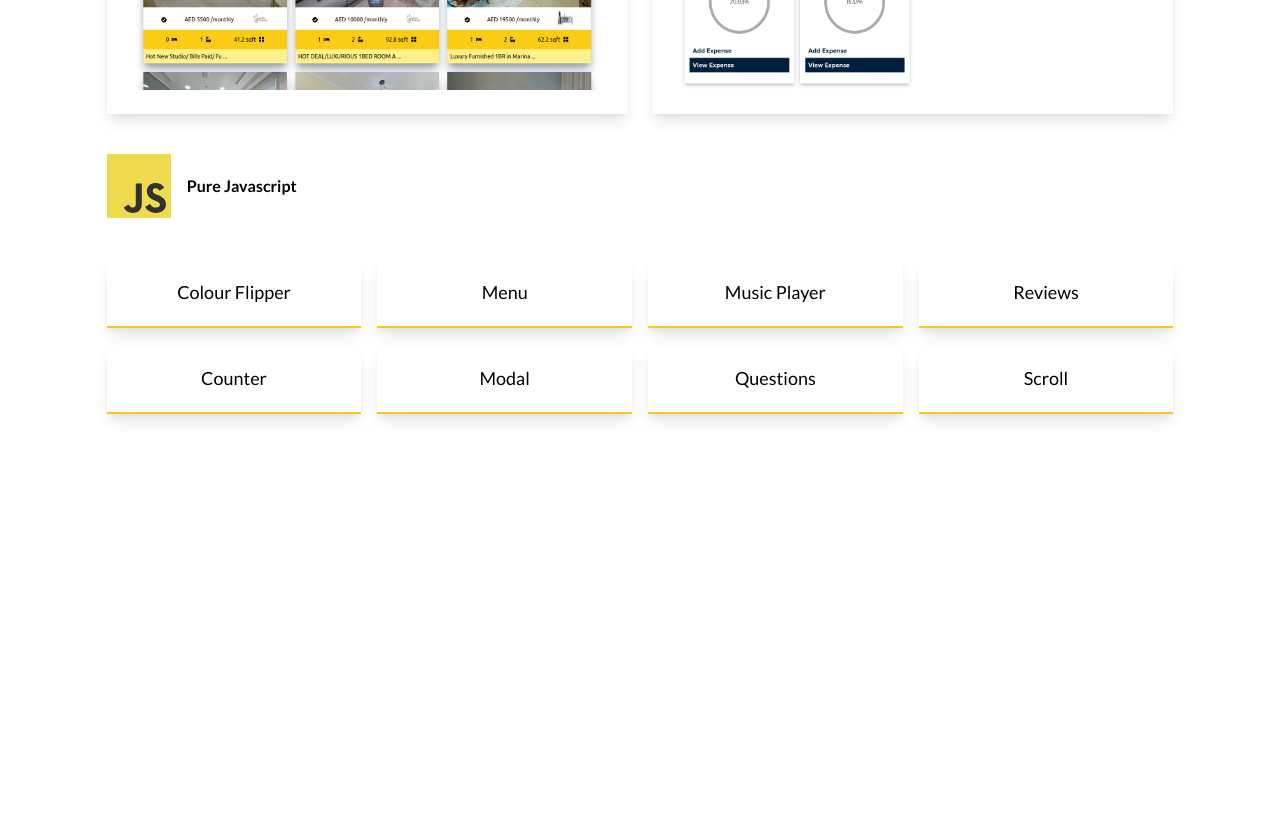
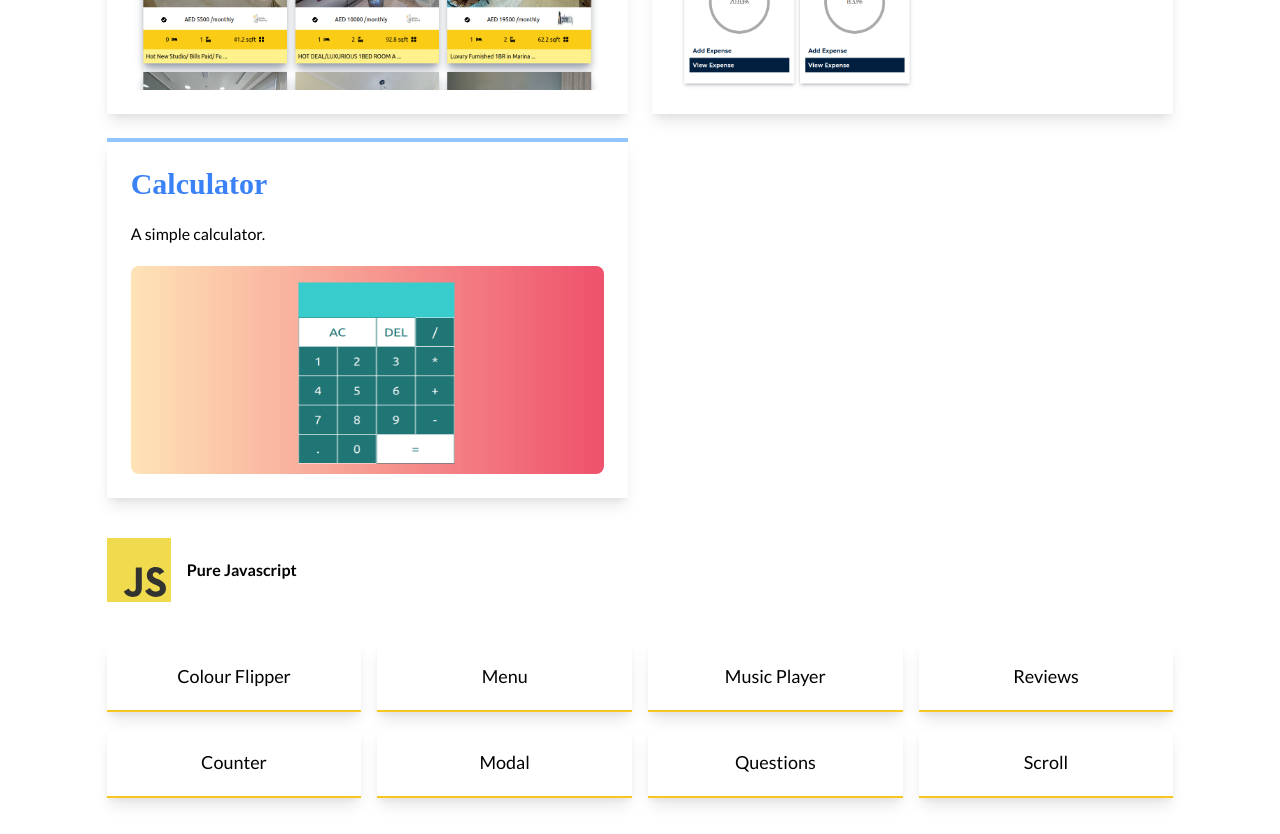
Before and after one commit to mo7medsalah7/portofolio-2022, a Next.js app: page / in a window 1280 px wide. Shown: the part 2180-3014 px from the top of the page. Before the commit the page ends 2630 px from the top, so only its background shows below. Built offline with nearby package versions, Linux system fonts and the light colour scheme.

Commit message:
adding new project

```diff
--- a/components/Works/Works.js
+++ b/components/Works/Works.js
@@ -4,6 +4,8 @@ import ParadisoScreen from "../../public/paradiso.png";
 import NetflixCloneScreen from "../../public/netflix-clone.png";
 import RealStateScreen from "../../public/real-estate.png";
 import BudgetPlusScreen from "../../public/budgetplus.png";
+import SimpleCalculatorScreen from "../../public/simple-calculator.png";
+
 
 import WorksHeader from "./WorksHeader";
 import Item from "../Item";
@@ -38,11 +40,19 @@ const worksDetails = [
   },
   {
     projectName: "Budget+",
-    projectLink: "https://budgetsplus.herokuapp.com/",
+    projectLink: "https://budget-traker.vercel.app/",
     cloudinary_image_v: "v1649784303",
     cloudinary_image_name: "budgetplus",
     projectDesc: "Your budget and expenses tracking.",
     projectScreen: BudgetPlusScreen,
+  },
+ {
+    projectName: "Calculator",
+    projectLink: "https://simple-calculator-j7vtrzcel-mo7medsalah7.vercel.app/  ",
+    cloudinary_image_v: "v1649961056",
+    cloudinary_image_name: "simple-calculator",
+    projectDesc: "A simple calculator.",
+    projectScreen: SimpleCalculatorScreen,
   },
 ];
 
```
Also changed, not shown: public/simple-calculator.png (added).
